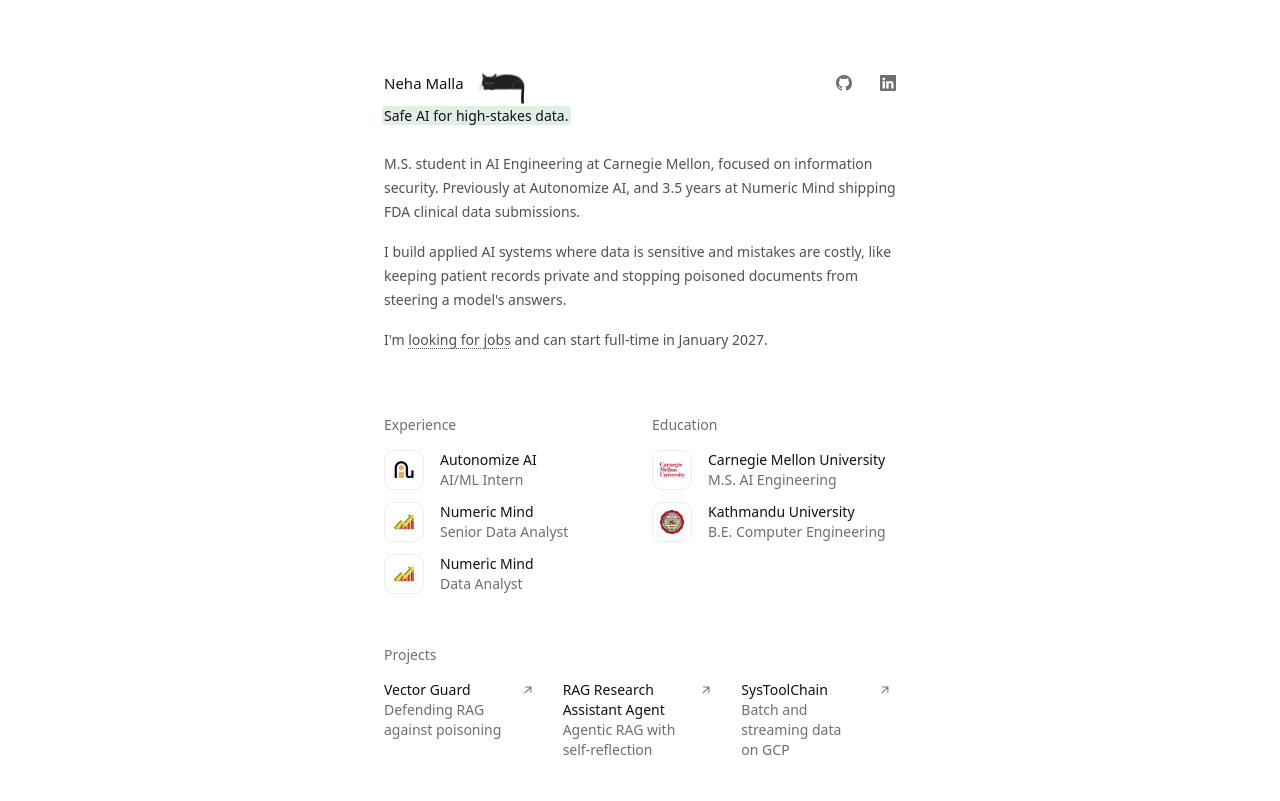
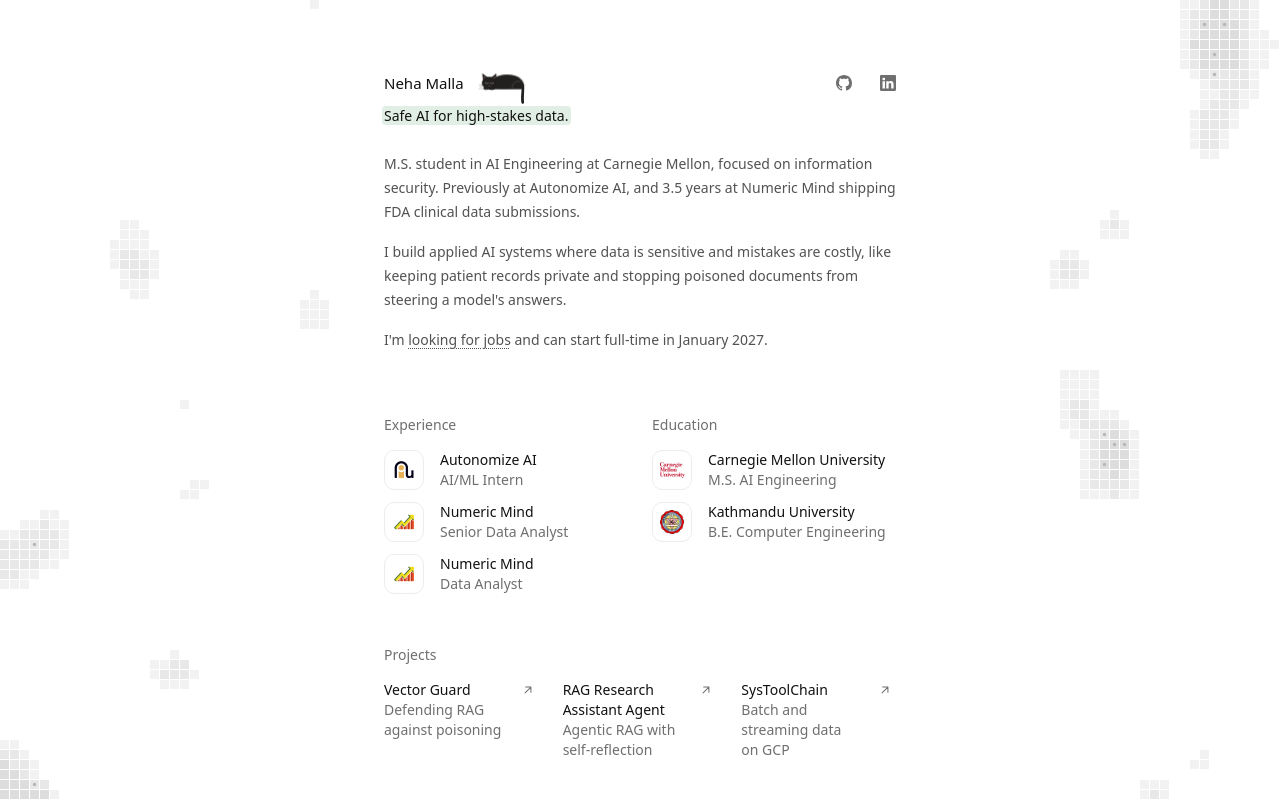
Before and after one commit to mallaneha/mallaneha.github.io, an Astro site: page / in a window 1280 px wide. Shown: the top 801 px of the page. Built offline with nearby package versions, Linux system fonts and the light colour scheme; Astro itself is replaced by a stand-in of ours.

Commit message:
Margin grid: noise texture in the side margins on wide screens
Grayscale take on oddgrid in the left and right margins from 1024px up.
Motion and sparsity tuned to the reference recording: boils in place,
~10% of cells lit, a cell lit ~1s. Still with reduced motion, paused
when hidden.

Co-Authored-By: Claude Opus 5.5 <noreply@anthropic.com>

```diff
--- a/src/scripts/effects.ts
+++ b/src/scripts/effects.ts
@@ -376,6 +376,14 @@ for (const el of document.querySelectorAll<HTMLElement>("[data-local-time]")) {
   el.hidden = false;
 }
 
+// Margin grid: noise texture in the side margins, wide screens only (phones never download it).
+const wideScreen = matchMedia("(min-width: 64rem)");
+const loadMarginGrid = () => {
+  if (wideScreen.matches) import("./margin-grid");
+};
+loadMarginGrid();
+wideScreen.addEventListener("change", loadMarginGrid);
+
 // Interactive explainers for the "LLMs by hand" posts and the RAG posts. Loaded only on pages that use one.
 if (
   document.querySelector("attention-lab, scale-lab, gpt-shape, serving-budget")
--- /dev/null
+++ b/src/scripts/margin-grid.ts
@@ -0,0 +1,215 @@
+// Margin grid: a quiet, boiling noise texture in the left and right margins on wide screens, a
+// grayscale take on oddgrid. A square grid where a noise field lights up irregular islands of cells in three
+// faint grays (--grid-1..3), some with a small dot (--grid-dot). Imported lazily by effects.ts from 64rem up.
+// Design: docs/plans/2026-11-23-margin-grid-design.md.
+
+const CELL = 10; // px, cell pitch
+const GAP = 1; // px between cells
+const TICK = 100; // ms per frame (~10fps, cells step like the oddgrid recording)
+// Motion and sparsity are tuned to the oddgrid recording (measured on its 44x78 grid): ~10% of cells lit,
+// ~1.3% flipping per frame, a cell stays lit ~1.1s (90% within ~2.5s), ~11 islands, no drift direction.
+const SPEED = 0.045; // noise time per frame
+const SCALE = 0.09; // noise lattice per cell
+const LIT = 0.66; // noise above this lights a cell (~10%)
+const STEP = 0.05; // each shade is this much further above LIT
+const DOT_ABOVE = 0.09; // dots only in island cores...
+const DOT_SHARE = 1 / 6; // ...on about 1 in 6 of those cells
+const CLEAR_PAD = 2; // rem of empty band on each side of the text column
+const FADE = 96; // px over which islands thin out toward the band
+
+const wide = matchMedia("(min-width: 64rem)");
+const still = matchMedia("(prefers-reduced-motion: reduce)");
+
+// ?seed=<n> pins the pattern (screenshots); otherwise a new one per load.
+const seedParam = Number(new URLSearchParams(location.search).get("seed"));
+const SEED =
+  Number.isFinite(seedParam) && seedParam > 0
+    ? seedParam >>> 0
+    : (Math.random() * 2 ** 32) >>> 0;
+
+// Integer hash of a lattice point -> [0, 1). Seeded, no tables.
+function hash(x: number, y: number, z: number) {
+  let h =
+    SEED ^
+    Math.imul(x, 0x27d4eb2d) ^
+    Math.imul(y, 0x165667b1) ^
+    Math.imul(z, 0x9e3779b1);
+  h = Math.imul(h ^ (h >>> 15), 0x85ebca6b);
+  h = Math.imul(h ^ (h >>> 13), 0xc2b2ae35);
+  return ((h ^ (h >>> 16)) >>> 0) / 4294967296;
+}
+
+const smooth = (t: number) => t * t * (3 - 2 * t);
+const lerp = (a: number, b: number, t: number) => a + (b - a) * t;
+
+// 3D value noise in [0, 1]. Inlined corners: this runs for every margin cell, every frame.
+function noise(x: number, y: number, z: number) {
+  const xi = Math.floor(x);
+  const yi = Math.floor(y);
+  const zi = Math.floor(z);
+  const u = smooth(x - xi);
+  const v = smooth(y - yi);
+  const w = smooth(z - zi);
+  const x1 = xi + 1;
+  const y1 = yi + 1;
+  const z1 = zi + 1;
+  const near = lerp(
+    lerp(hash(xi, yi, zi), hash(x1, yi, zi), u),
+    lerp(hash(xi, y1, zi), hash(x1, y1, zi), u),
+    v,
+  );
+  const far = lerp(
+    lerp(hash(xi, yi, z1), hash(x1, yi, z1), u),
+    lerp(hash(xi, y1, z1), hash(x1, y1, z1), u),
+    v,
+  );
+  return lerp(near, far, w);
+}
+
+// Two octaves: big islands with ragged edges. Returns -1 early when the cell can't reach `lit` even if the
+// second octave were at its maximum, which skips most cells' second octave.
+const OCT1 = 0.58;
+const OCT2 = 0.42;
+function field(cx: number, cy: number, t: number, lit: number) {
+  const a = OCT1 * noise(cx * SCALE, cy * SCALE, t);
+  if (a + OCT2 < lit) return -1;
+  return a + OCT2 * noise(cx * SCALE * 2.5, cy * SCALE * 2.5, t * 1.6 + 17);
+}
+
+const canvas = document.createElement("canvas");
+canvas.className = "margin-grid";
+canvas.setAttribute("aria-hidden", "true");
+canvas.dataset.frames = "0";
+document.body.prepend(canvas);
+const ctx = canvas.getContext("2d");
+
+let t = 0;
+let timer = 0;
+let width = 0;
+let height = 0;
+let dpr = 1;
+let clearLeft = 0; // the empty zone around the text column, in CSS px
+let clearRight = 0;
+
+function measure() {
+  const root = document.documentElement;
+  const rem = parseFloat(getComputedStyle(root).fontSize) || 16;
+  const column =
+    parseFloat(getComputedStyle(root).getPropertyValue("--measure")) * rem ||
+    544;
+  width = root.clientWidth;
+  height = innerHeight;
+  dpr = window.devicePixelRatio || 1;
+  canvas.width = Math.round(width * dpr);
+  canvas.height = Math.round(height * dpr);
+  const half = Math.min(width, column) / 2 + CLEAR_PAD * rem;
+  clearLeft = width / 2 - half;
+  clearRight = width / 2 + half;
+}
+
+function colors() {
+  const cs = getComputedStyle(document.documentElement);
+  const get = (name: string) => cs.getPropertyValue(name).trim();
+  return [get("--grid-1"), get("--grid-2"), get("--grid-3"), get("--grid-dot")];
+}
+
+function draw() {
+  if (!ctx) return;
+  const start = performance.now();
+  const [c1, c2, c3, dotColor] = colors();
+  const shades: number[][] = [[], [], []]; // cell indices per shade, so each color is set once
+  const dots: number[] = [];
+  const cols = Math.ceil(width / CELL);
+  const rows = Math.ceil(height / CELL);
+  for (let cy = 0; cy < rows; cy++) {
+    for (let cx = 0; cx < cols; cx++) {
+      const x = cx * CELL;
+      // Distance from the clear zone; skip cells inside it.
+      const d =
+        x + CELL <= clearLeft
+          ? clearLeft - (x + CELL)
+          : x >= clearRight
+            ? x - clearRight
+            : -1;
+      if (d < 0) continue;
+      const lit = LIT + (d < FADE ? (1 - d / FADE) * 0.15 : 0);
+      const v = field(cx, cy, t, lit);
+      if (v < lit) continue;
+      const shade = v >= lit + 2 * STEP ? 2 : v >= lit + STEP ? 1 : 0;
+      shades[shade].push(cx, cy);
+      if (v >= lit + DOT_ABOVE && hash(cx, cy, -1) < DOT_SHARE)
+        dots.push(cx, cy);
+    }
+  }
+  ctx.setTransform(1, 0, 0, 1, 0, 0);
+  ctx.clearRect(0, 0, canvas.width, canvas.height);
+  const size = Math.max(1, Math.round((CELL - GAP) * dpr));
+  [c1, c2, c3].forEach((color, i) => {
+    ctx.fillStyle = color;
+    const list = shades[i];
+    for (let k = 0; k < list.length; k += 2) {
+      ctx.fillRect(
+        Math.round(list[k] * CELL * dpr),
+        Math.round(list[k + 1] * CELL * dpr),
+        size,
+        size,
+      );
+    }
+  });
+  ctx.fillStyle = dotColor;
+  ctx.beginPath();
+  const r = size * 0.2;
+  for (let k = 0; k < dots.length; k += 2) {
+    const px = Math.round(dots[k] * CELL * dpr) + size / 2;
+    const py = Math.round(dots[k + 1] * CELL * dpr) + size / 2;
+    ctx.moveTo(px + r, py);
+    ctx.arc(px, py, r, 0, Math.PI * 2);
+  }
+  ctx.fill();
+  canvas.dataset.frames = String(Number(canvas.dataset.frames) + 1);
+  canvas.dataset.ms = (performance.now() - start).toFixed(2); // frame cost, for tuning and tests
+}
+
+function tick() {
+  draw();
+  t += SPEED;
+  timer = window.setTimeout(tick, TICK);
+}
+
+function stop() {
+  window.clearTimeout(timer);
+  timer = 0;
+}
+
+// Run while the window is wide and the tab visible; one still frame with reduced motion.
+function update() {
+  stop();
+  canvas.hidden = !wide.matches;
+  if (!wide.matches) return;
+  measure();
+  if (still.matches || document.visibilityState === "hidden") draw();
+  else tick();
+}
+
+let resizeTimer = 0;
+addEventListener("resize", () => {
+  stop();
+  window.clearTimeout(resizeTimer);
+  resizeTimer = window.setTimeout(update, 150);
+});
+wide.addEventListener("change", update);
+still.addEventListener("change", update);
+document.addEventListener("visibilitychange", update);
+// Recolor right away on a theme change (matters when still).
+new MutationObserver(() => timer || draw()).observe(document.documentElement, {
+  attributes: true,
+  attributeFilter: ["data-theme"],
+});
+matchMedia("(prefers-color-scheme: dark)").addEventListener(
+  "change",
+  () => timer || draw(),
+);
+
+update();
+
+export {};
--- a/src/styles/global.css
+++ b/src/styles/global.css
@@ -149,3 +149,19 @@ html:has(dialog[open]) {
     transform: translate(-50%, 0);
   }
 }
+
+/* Margin grid (src/scripts/margin-grid.ts): a fixed canvas behind all content, wide screens only.
+   html has no background, so body's paints the canvas root and this sits above it, below content. */
+.margin-grid {
+  position: fixed;
+  inset: 0;
+  z-index: -1;
+  width: 100%;
+  height: 100%;
+  pointer-events: none;
+}
+@media print {
+  .margin-grid {
+    display: none;
+  }
+}
--- a/src/styles/tokens.css
+++ b/src/styles/tokens.css
@@ -117,6 +117,11 @@
   /* Header cat (src/components/header-cat.js): outline and shelf line. Decorative. */
   --color-cat-line: #22201f;
   --color-cat-ledge: #bfc3c8;
+  /* Margin grid (src/scripts/margin-grid.ts): three cell shades and the dot. Decorative, behind the margins. */
+  --grid-1: #f2f2f2;
+  --grid-2: #e8e8e8;
+  --grid-3: #dddddd;
+  --grid-dot: #b8b8b8;
 }
 
 /* Dark: follows the system unless the theme toggle chose light; or forced by the toggle. */
@@ -158,6 +163,10 @@
     --chart-on-other: #111111;
     --color-cat-line: #8d8880;
     --color-cat-ledge: #50545a;
+    --grid-1: #181818;
+    --grid-2: #1f1f1f;
+    --grid-3: #272727;
+    --grid-dot: #444444;
   }
 }
 
@@ -198,6 +207,10 @@
   --chart-on-other: #111111;
   --color-cat-line: #8d8880;
   --color-cat-ledge: #50545a;
+  --grid-1: #181818;
+  --grid-2: #1f1f1f;
+  --grid-3: #272727;
+  --grid-dot: #444444;
 }
 
 :root[data-theme="light"] {
```
Also changed, not shown: AGENTS.md (+2 -1 lines), docs/DESIGN.md (+13 -0 lines), docs/plans/2026-11-23-margin-grid-design.md (+9 -2 lines), tests/visual/margin-grid.spec.ts (added, +96 -0 lines), .claude/rules/components.md.
